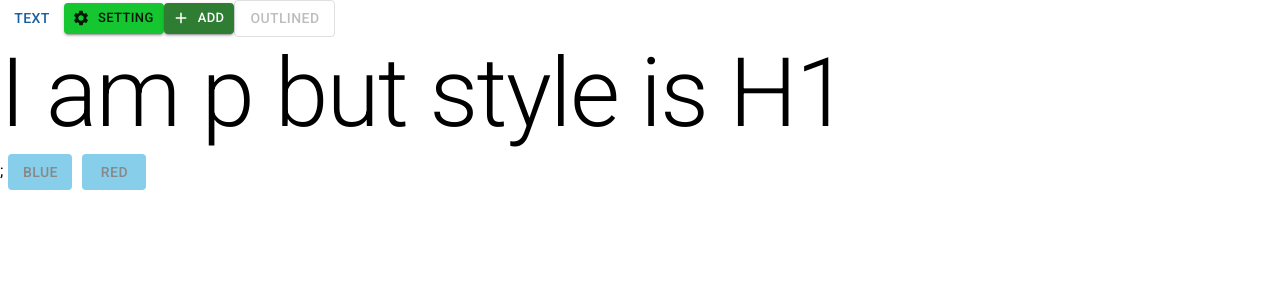
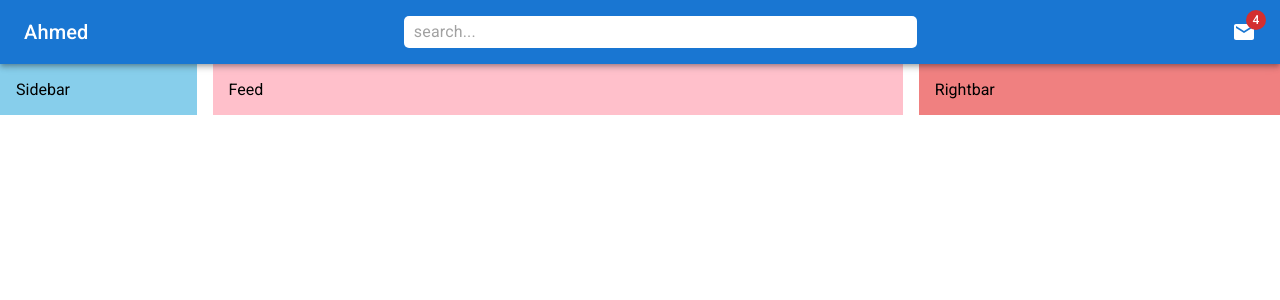
Before and after one commit to ahmedisti/material-ui-practice, a React (Create React App) app: page / in a window 1280 px wide. Shown: the top 300 px of the page. Built offline with nearby package versions, Linux system fonts and the light colour scheme.

Commit message:
project stracture has been made

```diff
--- a/src/App.js
+++ b/src/App.js
@@ -1,34 +1,24 @@
-import {Button , Typography} from '@mui/material';
+import { Box, Container, Stack } from "@mui/material";
+import Feed from "./components/Feed";
+import Navbar from "./components/Navbar";
+import Rightbar from "./components/Rightbar";
+import Sidebar from "./components/Sidebar";
 
-import { Add , Settings } from '@mui/icons-material';
-import styled from '@emotion/styled';
 
 function App() {
 
-  const BlueButton = styled(Button)({ //blue button component
-    backgroundColor :'skyblue',
-    color:'#888',
-    margin:5,
-    '&:hover':{
-      backgroundColor:'lightblue'
-    },
-    '&disabled':{
-      backgroundColor:'gray',
-      color:'white'
-    }
-  });
+
   return (
-    <div>
-<Button variant="text">Text</Button>
-<Button startIcon={<Settings />} variant="contained" color="secondary" size="small">Setting</Button>
-<Button startIcon={<Add />} variant="contained" color="success" size="small">Add</Button>
-<Button variant="outlined" disabled>Outlined</Button>
-<Typography variant="h1" component="p">
-  I am p but style is H1
-</Typography>;
-<BlueButton>Blue</BlueButton>
-<BlueButton>red</BlueButton>
-    </div>
+    <Box>
+      <Navbar />
+      <Stack direction='row' spacing={2} justifyContent="space-between">
+      <Sidebar />
+      <Feed />
+      <Rightbar />
+      </Stack>
+
+    </Box>
+
   );
 }
 
--- /dev/null
+++ b/src/components/Feed.jsx
@@ -0,0 +1,10 @@
+import { Box } from '@mui/material'
+import React from 'react'
+
+ const Feed = () => {
+  return (
+    <Box bgcolor='pink' flex={4} p={2}>Feed</Box>
+  )
+}
+
+export default Feed
--- /dev/null
+++ b/src/components/Navbar.jsx
@@ -0,0 +1,43 @@
+import styled from "@emotion/styled";
+import { HdrAuto, Mail } from "@mui/icons-material";
+import { AppBar, Badge, Box, InputBase, Toolbar, Typography } from "@mui/material";
+// import { borderRadius } from "@mui/system";
+import React from "react";
+const StyledToolbar = styled(Toolbar)({
+  display: "flex",
+  justifyContent: "space-between",
+});
+
+const Search = styled("div")(({ theme }) => ({
+  backgroundColor: "white",
+  padding: "0 10px",
+  //   borderRadius: theme.shape.borderRadius
+  borderRadius: "5px",
+  width: "40%",
+}));
+const Icons = styled(Box)(({ theme }) => ({
+
+}));
+
+const Navbar = () => {
+  return (
+    <AppBar position="sticky">
+      {" "}
+      <StyledToolbar>
+        <Typography variant="h6" sx={{ display: { xs: "none", sm: "block" } }}>
+          Ahmed
+        </Typography>
+        <HdrAuto sx={{ display: { xs: "block", sm: "none" } }} />{" "}
+        <Search>
+          <InputBase placeholder="search..." />
+        </Search>
+        <Icons>
+            <Badge badgeContent={4} color="error">
+  <Mail />
+</Badge></Icons>
+      </StyledToolbar>{" "}
+    </AppBar>
+  );
+};
+
+export default Navbar;
--- /dev/null
+++ b/src/components/Rightbar.jsx
@@ -0,0 +1,17 @@
+import { Box } from "@mui/material";
+import React from "react";
+
+const Rightbar = () => {
+  return (
+    <Box
+      bgcolor="lightcoral"
+      flex={2}
+      p={2}
+      sx={{ display: { xs: "none", sm: "block" } }}
+    >
+      Rightbar
+    </Box>
+  );
+};
+
+export default Rightbar;
--- /dev/null
+++ b/src/components/Sidebar.jsx
@@ -0,0 +1,17 @@
+import { Box } from "@mui/material";
+import React from "react";
+
+const Sidebar = () => {
+  return (
+    <Box
+      bgcolor="skyblue"
+      flex={1}
+      p={2}
+      sx={{ display: { xs: "none", sm: "block" } }}
+    >
+      Sidebar
+    </Box>
+  );
+};
+
+export default Sidebar;
--- a/src/index.js
+++ b/src/index.js
@@ -7,9 +7,9 @@ import { theme } from './theme';
 const root = ReactDOM.createRoot(document.getElementById('root'));
 root.render(
   <React.StrictMode>
-    <ThemeProvider theme={theme}>
+
       <App />
-      </ThemeProvider>
+
 
   </React.StrictMode>
 );
```
